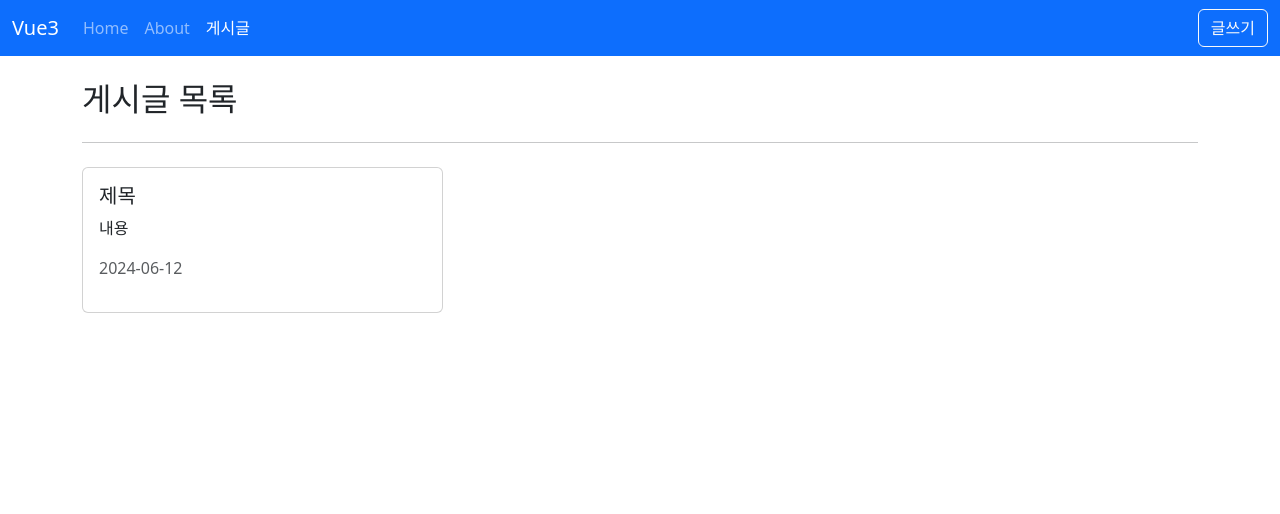
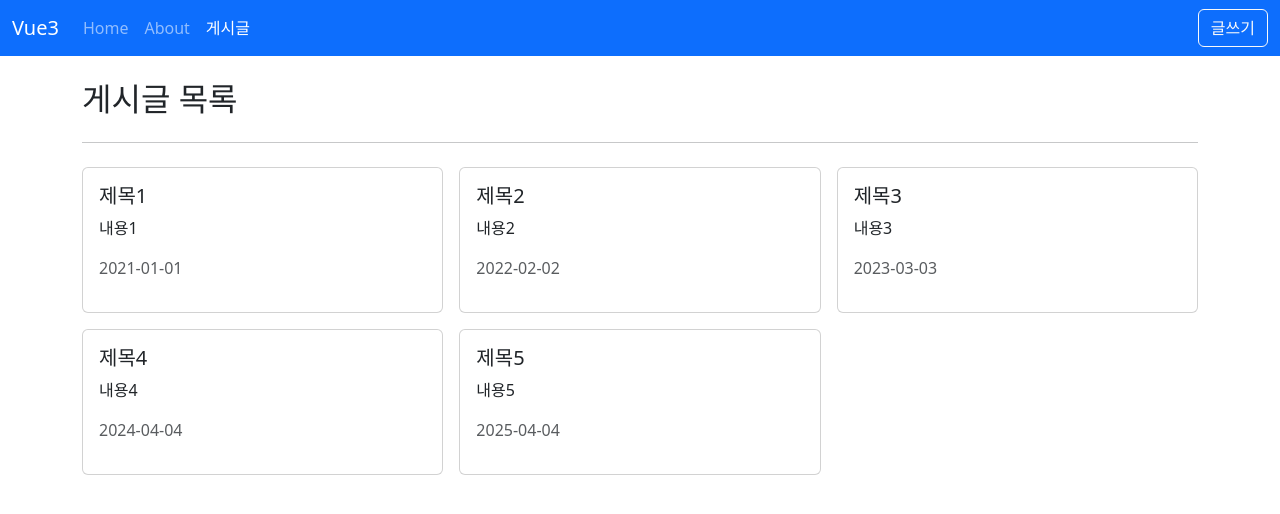
Before and after one commit to sybaek0725/vue3-posts, a Vue app: page /posts in a window 1280 px wide. Shown: the top 514 px of the page. Built offline with nearby package versions, Linux system fonts and the light colour scheme.

Commit message:
Vue Router 학습 : 게시판 UI 만들기
- posts api 가져오기
- 프로그래밍 방식 네비게이션

```diff
--- a/src/router/index.js
+++ b/src/router/index.js
@@ -28,6 +28,7 @@
 	},
 	{
 		path: '/posts/:id',
+		name: 'PostDetail',
 		component: PostDetailView,
 	},
 	{
--- a/src/views/posts/PostDetailView.vue
+++ b/src/views/posts/PostDetailView.vue
@@ -2,7 +2,7 @@
 	<div>
 		<h2>게시글 상세</h2>
 		<hr class="my-4" />
-		<p>params: {{ $route.params }}</p>
+		<p>params: {{ $route.params.id }}</p>
 		<p>query: {{ $route.query }}</p>
 		<p>hash: {{ $route.hash }}</p>
 	</div>
--- a/src/views/posts/PostListView.vue
+++ b/src/views/posts/PostListView.vue
@@ -3,8 +3,13 @@
 		<h2>게시글 목록</h2>
 		<hr class="my-4" />
 		<div class="row g-3">
-			<div class="col-4">
-				<PostItem title="제목" content="내용" created-at="2024-06-12" />
+			<div v-for="post in posts" :key="post.id" class="col-4">
+				<PostItem
+					:title="post.title"
+					:content="post.content"
+					:created-at="post.createdAt"
+					@click="goPage(post.id)"
+				/>
 			</div>
 		</div>
 	</div>
@@ -12,6 +17,26 @@
 
 <script setup>
 import PostItem from '@/components/posts/PostItem.vue';
+import { ref } from 'vue';
+import { getPosts } from '@/api/posts';
+import { useRouter } from 'vue-router';
+
+const router = useRouter();
+const posts = ref([]);
+const fetchPosts = () => {
+	posts.value = getPosts();
+};
+
+const goPage = id => {
+	// router.push(`/posts/${id}`)
+	router.push({
+		name: 'PostDetail',
+		params: {
+			id,
+		},
+	});
+};
+fetchPosts();
 </script>
 
 <style lang="scss" scoped></style>
```
